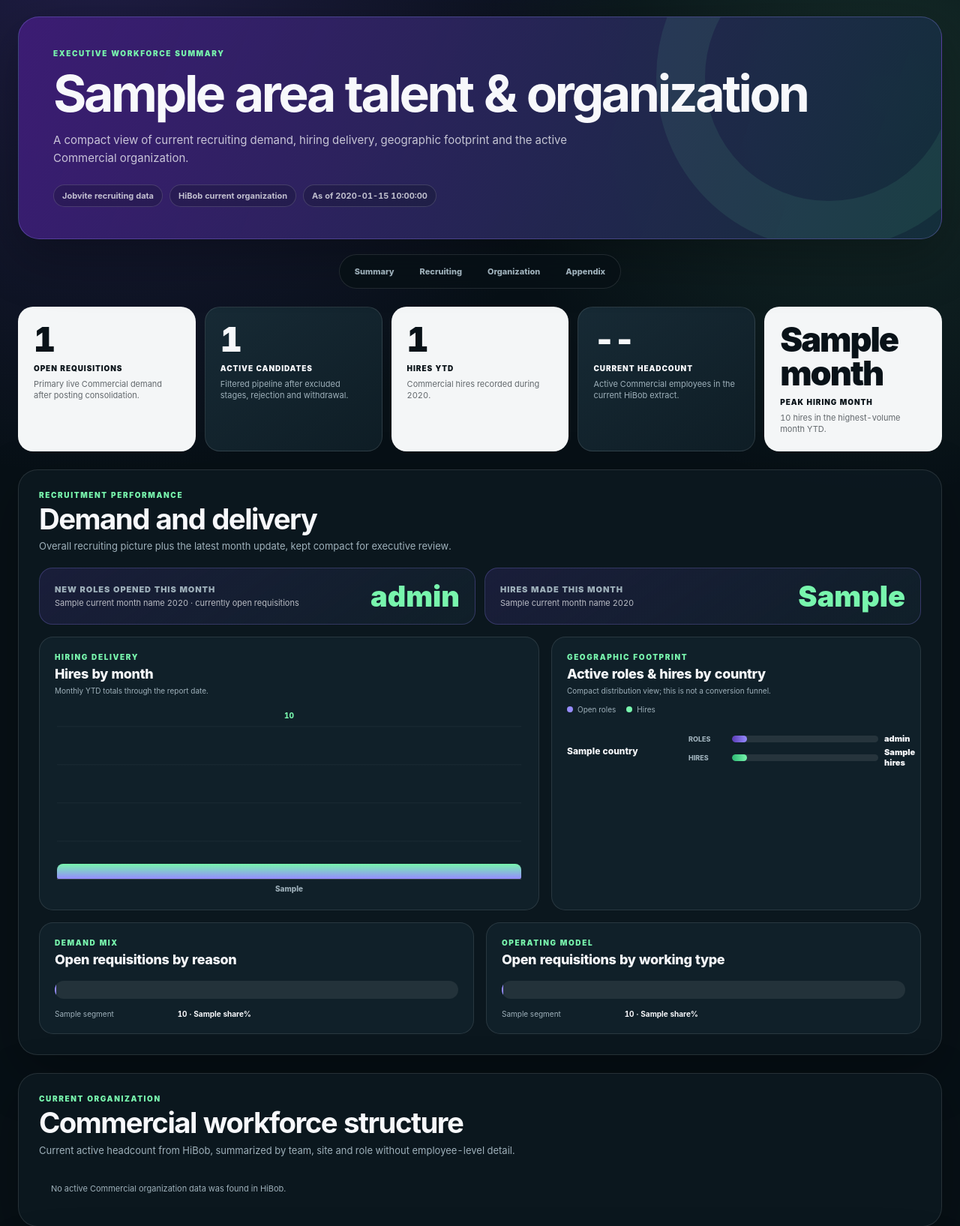
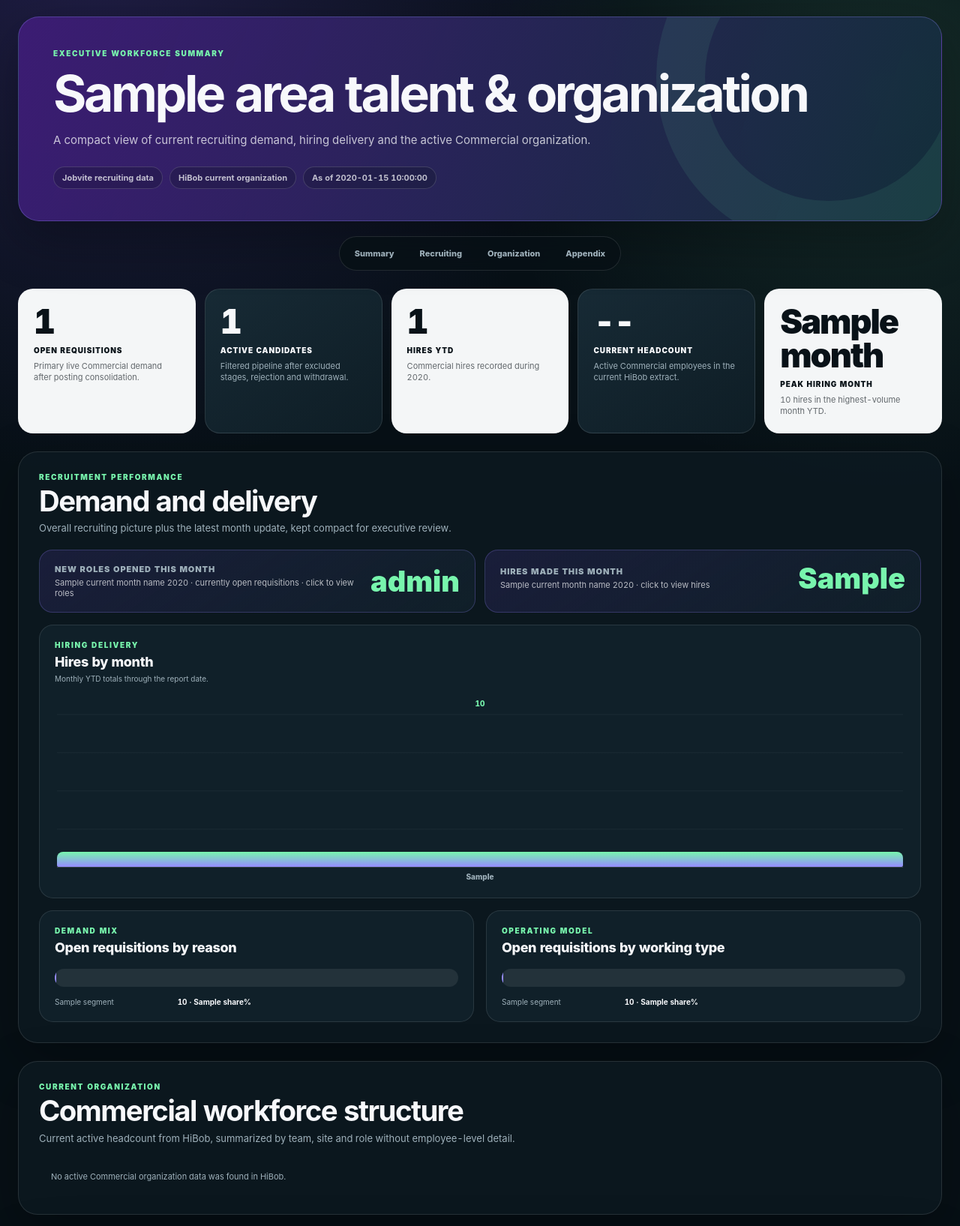
Before and after one commit to oscararrise/html_ta_report, a Python web app: template templates/commercial_executive_report_compact.html in a window 1280 px wide. Shown: the part 88-1723 px from the top of the page at 75% size. Run offline with Jinja, Linux system fonts and the light colour scheme; the template is opened without the code that fills it: most values are stand-ins (such as "Sample title", 1, 10 or a date in 2020); grey boxes marked "Sample" are stand-in pictures.

Commit message:
Add monthly detail dropdowns and remove geography panel

```diff
--- a/templates/commercial_executive_report_compact.html
+++ b/templates/commercial_executive_report_compact.html
@@ -64,11 +64,16 @@ h1 { position:relative; z-index:1; margin:14px 0 0; font-size:clamp(42px,5.3vw,7
 .section h2 { margin:7px 0 0; font-size:clamp(27px,3vw,39px); line-height:1; letter-spacing:-.04em; }
 .section-description { max-width:680px; margin:8px 0 0; color:var(--muted); font-size:13px; line-height:1.5; }
 .month-strip { display:grid; grid-template-columns:repeat(2,minmax(0,1fr)); gap:12px; margin-bottom:16px; }
-.month-card { display:flex; align-items:center; justify-content:space-between; gap:18px; padding:18px 20px; border:1px solid rgba(150,140,255,.24); border-radius:18px; background:linear-gradient(145deg,rgba(90,59,181,.19),rgba(18,35,45,.72)); }
+.month-card { padding:18px 20px; border:1px solid rgba(150,140,255,.24); border-radius:18px; background:linear-gradient(145deg,rgba(90,59,181,.19),rgba(18,35,45,.72)); }
+.month-card summary { display:flex; align-items:center; justify-content:space-between; gap:18px; cursor:pointer; list-style:none; }
+.month-card summary::-webkit-details-marker { display:none; }
 .month-card-label { color:var(--muted); font-size:11px; font-weight:900; letter-spacing:.08em; text-transform:uppercase; }
 .month-card-note { margin-top:4px; color:rgba(247,248,251,.72); font-size:11px; }
 .month-card-value { color:var(--jade); font-size:38px; font-weight:900; line-height:1; }
-.chart-grid { display:grid; grid-template-columns:minmax(0,1.15fr) minmax(350px,.85fr); gap:16px; }
+.month-detail-body { margin-top:15px; padding-top:15px; border-top:1px solid rgba(255,255,255,.10); }
+.month-detail-body .table-wrap { margin-top:0; }
+.month-detail-table { min-width:560px; }
+.chart-grid { display:grid; grid-template-columns:1fr; gap:16px; }
 .panel { padding:20px; border:1px solid var(--line); border-radius:19px; background:rgba(18,35,45,.82); }
 .panel-title { margin-top:6px; font-size:18px; font-weight:800; letter-spacing:-.02em; }
 .panel-note { margin-top:5px; color:var(--muted); font-size:10px; line-height:1.45; }
@@ -145,7 +150,7 @@ tr:last-child td { border-bottom:0; }
 <section id="summary" class="hero">
     <div class="eyebrow">Executive workforce summary</div>
     <h1>{{ area }} talent &amp; organization</h1>
-    <p class="hero-copy">A compact view of current recruiting demand, hiring delivery, geographic footprint and the active Commercial organization.</p>
+    <p class="hero-copy">A compact view of current recruiting demand, hiring delivery and the active Commercial organization.</p>
     <div class="source-row"><span class="source-pill">Jobvite recruiting data</span><span class="source-pill">HiBob current organization</span><span class="source-pill">As of {{ generated_at }}</span></div>
 </section>
 
@@ -163,8 +168,14 @@ tr:last-child td { border-bottom:0; }
     <div class="section-head"><div><div class="section-kicker">Recruitment performance</div><h2>Demand and delivery</h2><p class="section-description">Overall recruiting picture plus the latest month update, kept compact for executive review.</p></div></div>
 
     <div class="month-strip">
-        <article class="month-card"><div><div class="month-card-label">New roles opened this month</div><div class="month-card-note">{{ current_month_name }} {{ current_year }} · currently open requisitions</div></div><div class="month-card-value">{{ current_month_new_roles if current_month_new_roles is not none else '--' }}</div></article>
-        <article class="month-card"><div><div class="month-card-label">Hires made this month</div><div class="month-card-note">{{ current_month_name }} {{ current_year }}</div></div><div class="month-card-value">{{ current_month_hires }}</div></article>
+        <details class="month-card">
+            <summary><div><div class="month-card-label">New roles opened this month</div><div class="month-card-note">{{ current_month_name }} {{ current_year }} · currently open requisitions · click to view roles</div></div><div class="month-card-value">{{ current_month_new_roles }}</div></summary>
+            <div class="month-detail-body"><div class="table-wrap"><table class="month-detail-table"><thead><tr><th>Requisition ID</th><th>Job title</th><th>Location</th><th>Opened</th></tr></thead><tbody>{% for role in current_month_role_rows %}<tr><td>{{ role.requisition_id }}</td><td class="role-name">{{ role.title }}</td><td>{{ role.location }}</td><td>{{ role.opened_date }}</td></tr>{% else %}<tr><td colspan="4" class="empty-note">No currently open requisitions were created in {{ current_month_name }} {{ current_year }}.</td></tr>{% endfor %}</tbody></table></div></div>
+        </details>
+        <details class="month-card">
+            <summary><div><div class="month-card-label">Hires made this month</div><div class="month-card-note">{{ current_month_name }} {{ current_year }} · click to view hires</div></div><div class="month-card-value">{{ current_month_hires }}</div></summary>
+            <div class="month-detail-body"><div class="table-wrap"><table class="month-detail-table"><thead><tr><th>Job title</th><th>Name</th><th>Country</th><th>Hire date</th></tr></thead><tbody>{% for hire in current_month_hire_rows %}<tr><td class="role-name">{{ hire.job_title }}</td><td>{{ hire.name }}</td><td>{{ hire.location }}</td><td>{{ hire.hire_date }}</td></tr>{% else %}<tr><td colspan="4" class="empty-note">No hires were recorded in {{ current_month_name }} {{ current_year }}.</td></tr>{% endfor %}</tbody></table></div></div>
+        </details>
     </div>
 
     <div class="chart-grid">
@@ -172,13 +183,6 @@ tr:last-child td { border-bottom:0; }
             <div class="panel-kicker">Hiring delivery</div><div class="panel-title">Hires by month</div><div class="panel-note">Monthly YTD totals through the report date.</div>
             <div class="column-chart">
                 {% for month in hires_by_month_rows %}<div class="column-item"><div class="column-value">{{ month.total }}</div><div class="column-plot"><div class="column-bar" title="{{ month.month }}: {{ month.total }}" style="height:{{ month.height }}%"></div></div><div class="column-label">{{ month.month_short }}</div></div>{% else %}<div class="empty-note">No monthly hire data is available.</div>{% endfor %}
-            </div>
-        </article>
-        <article class="panel">
-            <div class="panel-kicker">Geographic footprint</div><div class="panel-title">Active roles &amp; hires by country</div><div class="panel-note">Compact distribution view; this is not a conversion funnel.</div>
-            <div class="legend"><span class="legend-item"><span class="legend-dot"></span>Open roles</span><span class="legend-item"><span class="legend-dot jade"></span>Hires</span></div>
-            <div class="geo-chart">
-                {% for row in geography_rows %}<div class="geo-row"><div class="geo-country" title="{{ row.country }}">{{ row.country }}</div><div><div class="geo-series"><span class="geo-series-label">Roles</span><div class="track"><div class="fill" style="width:{{ row.open_width }}%"></div></div><span class="geo-series-value">{{ row.open_roles }}</span></div><div class="geo-series"><span class="geo-series-label">Hires</span><div class="track"><div class="fill jade" style="width:{{ row.hire_width }}%"></div></div><span class="geo-series-value">{{ row.hires }}</span></div></div></div>{% else %}<div class="empty-note">No geographic recruiting data is available.</div>{% endfor %}
             </div>
         </article>
     </div>
```
